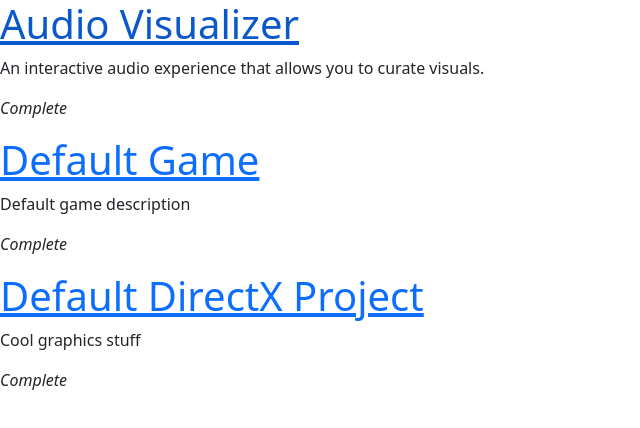
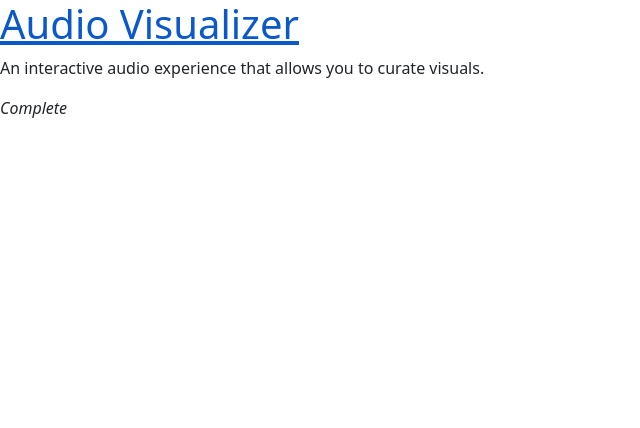
Before and after one commit to jabwashi2/website-redo, a React (Create React App) app: page /Web-Projects in a window 1280 px wide. Shown: the top 428 px of the page, without its empty margins (0-640 px from the left). Built offline with nearby package versions, Linux system fonts and the light colour scheme.

Commit message:
category filtering works

```diff
--- a/src/pages/WebPage.js
+++ b/src/pages/WebPage.js
@@ -6,7 +6,7 @@
 export function WebPage(props) {
     return(
         <div>
-            {dataJSON.projects.map((project) => <ProjectThumbnail path={project.path} title={project.title} desc={project.shortdesc} status={project.status}/>)}
+            {dataJSON.projects.map((project) => project.category === "web" ? <ProjectThumbnail path={project.path} title={project.title} desc={project.shortdesc} status={project.status}/> : "")}
         </div>
     );
 };
```
